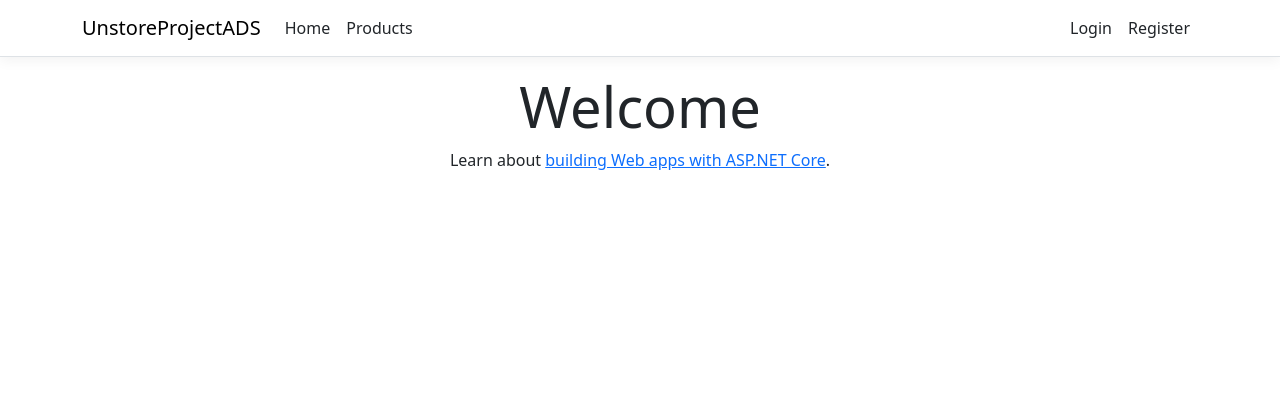
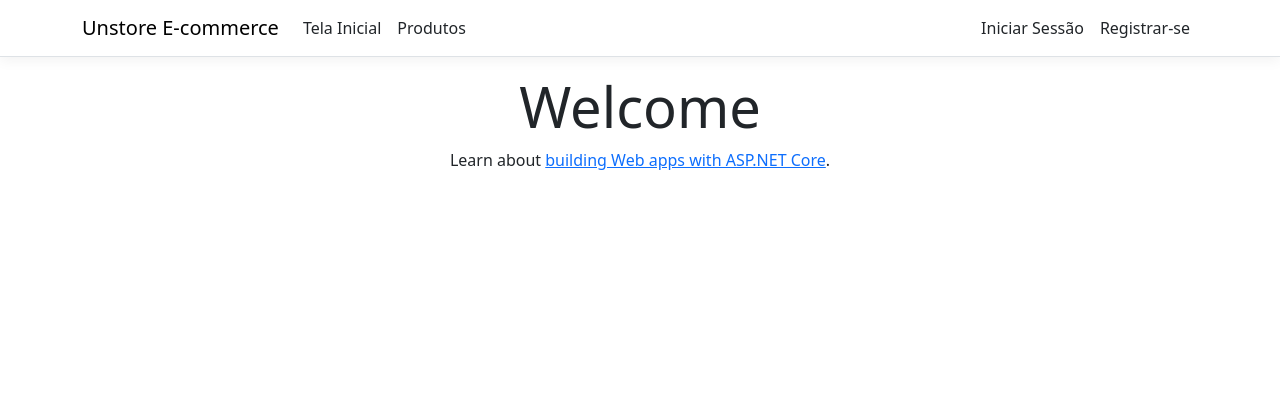
Before and after one commit to Malunny/Unstore-Infnet-Project, an ASP.NET Core app: page / in a window 1280 px wide. Shown: the top 420 px of the page. Run offline with ASP.NET Core 8, Linux system fonts and the light colour scheme; style sheets or scripts are compiled from the project's sources; some libraries are stand-ins or nearby versions.

Commit message:
refatorado: nomes ajustados

```diff
--- a/Pages/Shared/_Layout.cshtml
+++ b/Pages/Shared/_Layout.cshtml
@@ -4,7 +4,7 @@
 <head>
     <meta charset="utf-8" />
     <meta name="viewport" content="width=device-width, initial-scale=1.0" />
-    <title>@ViewData["Title"] - UnstoreProjectADS</title>
+    <title>@ViewData["Title"] - Unstore</title>
     <script type="importmap"></script>
     <link rel="stylesheet" href="~/lib/bootstrap/dist/css/bootstrap.min.css" />
     <link rel="stylesheet" href="~/css/site.css" asp-append-version="true" />
@@ -14,7 +14,7 @@
     <header>
         <nav class="navbar navbar-expand-sm navbar-toggleable-sm navbar-light bg-white border-bottom box-shadow mb-3" style="overflow-x: scroll;">
             <div class="container">
-                <a class="navbar-brand" asp-area="" asp-page="/Index">UnstoreProjectADS</a>
+                <a class="navbar-brand" asp-area="" asp-page="/Index">Unstore E-commerce</a>
                 <button class="navbar-toggler" type="button" data-bs-toggle="collapse" data-bs-target=".navbar-collapse" aria-controls="navbarSupportedContent"
                         aria-expanded="false" aria-label="Toggle navigation">
                     <span class="navbar-toggler-icon"></span>
@@ -22,10 +22,10 @@
                 <div class="navbar-collapse collapse d-sm-inline-flex justify-content-between">
                     <ul class="navbar-nav flex-grow-1">
                         <li class="nav-item">
-                            <a class="nav-link text-dark" asp-area="" asp-page="/Index">Home</a>
+                            <a class="nav-link text-dark" asp-area="" asp-page="/Index">Tela Inicial</a>
                         </li>
                         <li class="nav-item">
-                            <a class="nav-link text-dark" asp-area="" asp-page="/PaginaListagemProdutos">Products</a>
+                            <a class="nav-link text-dark" asp-area="" asp-page="/PaginaListagemProdutos">Produtos</a>
                         </li>
                         @if (User.IsInRole(Cargos.Vendas.PegarNome()) ||
                              User.IsInRole(Cargos.AdministradorSistema.PegarNome()) ||
@@ -47,10 +47,10 @@
                         {
                             <div class="last-item" style="display: flex;">
                                 <li class="nav-item">
-                                    <a class="nav-link text-dark" asp-area="" asp-page="/PaginaIniciarSessao">Login</a>
+                                    <a class="nav-link text-dark" asp-area="" asp-page="/PaginaIniciarSessao">Iniciar Sessão</a>
                                 </li>
                                 <li class="nav-item">
-                                    <a class="nav-link text-dark" asp-area="" asp-page="/PaginaRegistrarUsuario">Register</a>
+                                    <a class="nav-link text-dark" asp-area="" asp-page="/PaginaRegistrarUsuario">Registrar-se</a>
                                 </li>
                             </div>
                         }
```
